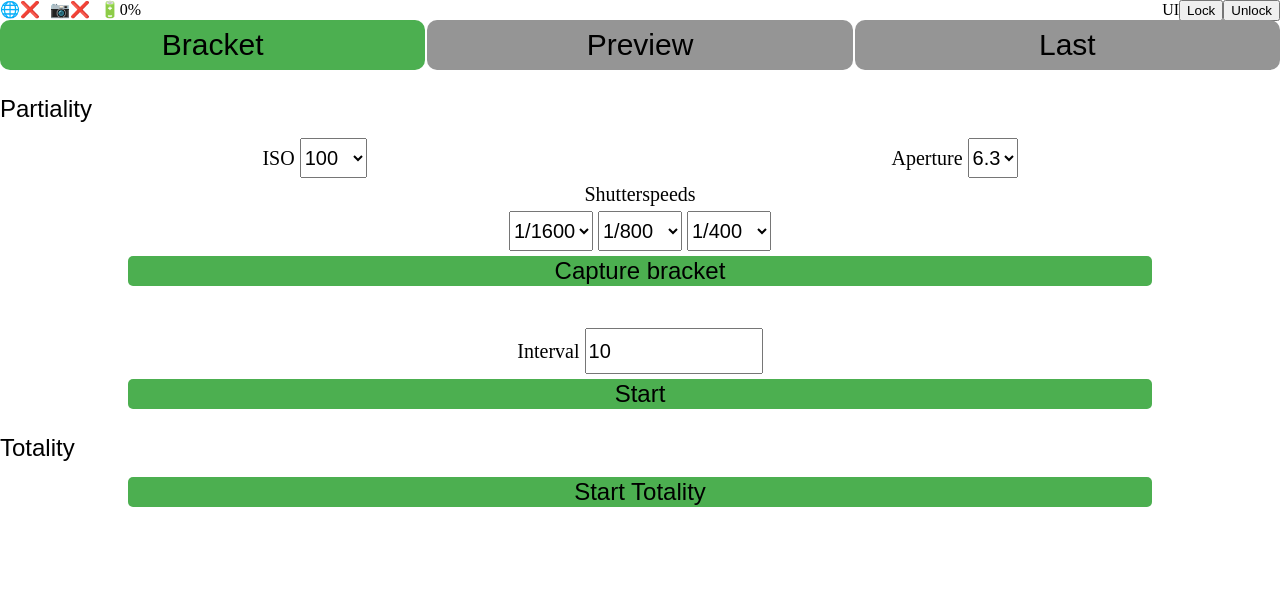
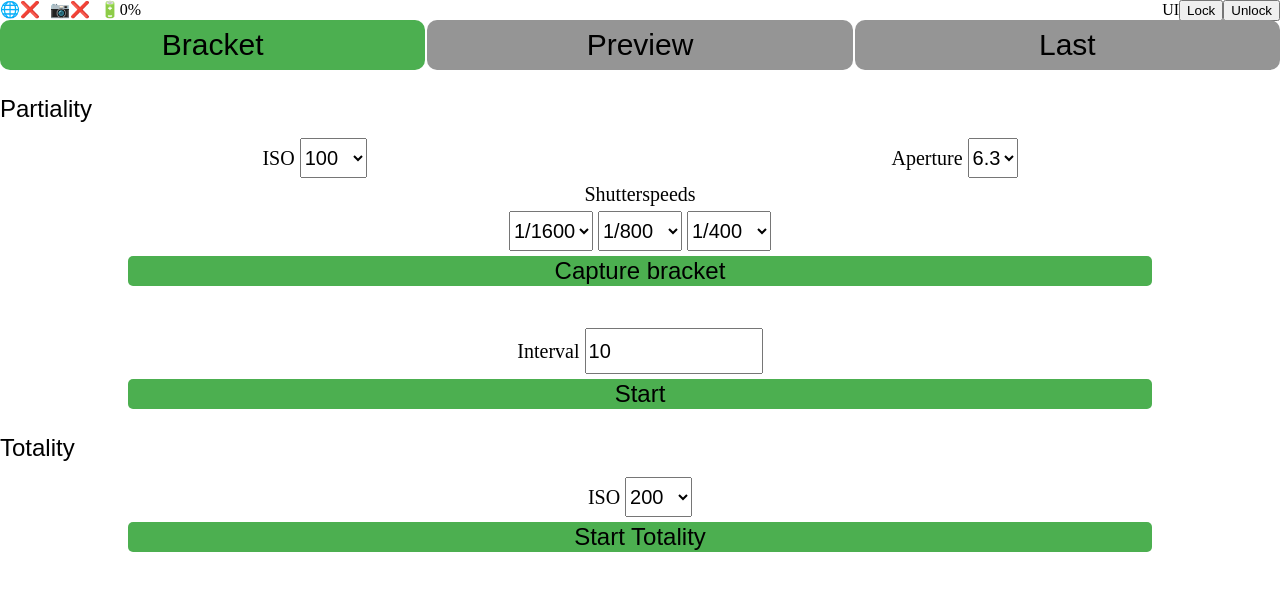
Before and after one commit to Hoog3059/EclipseComputer, a Vue app in the folder client/: page / in a window 1280 px wide. Shown: the top 590 px of the page. Built offline with nearby package versions, Linux system fonts and the light colour scheme; no server answers.

Commit message:
totality bracket iso now adjustable

```diff
--- a/client/src/App.vue
+++ b/client/src/App.vue
@@ -118,6 +118,7 @@ const intervallometer_running = ref(false);
 const intervallometer_interval = ref(10);
 
 const totality_bracket_running = ref(false);
+const totality_bracket_iso = ref("200");
 
 async function fetchStatus() {
   try {
@@ -152,12 +153,17 @@ async function fetchStatus() {
     // intervallometer_interval.value = data.intervallometer_interval;
 
     totality_bracket_running.value = data.totality_bracket_running;
+    totality_bracket_iso.value = data.totality_bracket_iso;
   } catch (error) {
     server_connected.value = false;
     console.error('Error fetching camera status:', error);
   }
 }
 setInterval(fetchStatus, 1000);
+
+async function totalityBracketSettingChanged() {
+  await fetch(`${api_url}/camera/totality_bracket?iso=${totality_bracket_iso.value}`);
+}
 
 async function bracketSettingChanged() {
   await fetch(`${api_url}/camera/partiality_bracket?iso=${partiality_bracket_iso.value}&aperture=${partiality_bracket_aperture.value}&shutterspeed_1=${partiality_bracket_shutterspeed_1.value}&shutterspeed_2=${partiality_bracket_shutterspeed_2.value}&shutterspeed_3=${partiality_bracket_shutterspeed_3.value}`);
@@ -274,7 +280,8 @@ function refreshLastCapture() {
           <label>Shutterspeeds</label>
         </div>
         <div class="row space-around labelled-dropdown-box">
-          <select :disabled="partiality_bracket_running" v-model="partiality_bracket_shutterspeed_1" @change="bracketSettingChanged">
+          <select :disabled="partiality_bracket_running" v-model="partiality_bracket_shutterspeed_1"
+            @change="bracketSettingChanged">
             <option value="30">30</option>
             <option value="25">25</option>
             <option value="20">20</option>
@@ -328,7 +335,8 @@ function refreshLastCapture() {
             <option value="1/3200">1/3200</option>
             <option value="1/4000">1/4000</option>
           </select>
-          <select :disabled="partiality_bracket_running" v-model="partiality_bracket_shutterspeed_2" @change="bracketSettingChanged">
+          <select :disabled="partiality_bracket_running" v-model="partiality_bracket_shutterspeed_2"
+            @change="bracketSettingChanged">
             <option value="30">30</option>
             <option value="25">25</option>
             <option value="20">20</option>
@@ -382,7 +390,8 @@ function refreshLastCapture() {
             <option value="1/3200">1/3200</option>
             <option value="1/4000">1/4000</option>
           </select>
-          <select :disabled="partiality_bracket_running" v-model="partiality_bracket_shutterspeed_3" @change="bracketSettingChanged">
+          <select :disabled="partiality_bracket_running" v-model="partiality_bracket_shutterspeed_3"
+            @change="bracketSettingChanged">
             <option value="30">30</option>
             <option value="25">25</option>
             <option value="20">20</option>
@@ -459,6 +468,21 @@ function refreshLastCapture() {
 
       <section class="vertical-gaps">
         <h1>Totality</h1>
+        <div class="row space-around">
+          <div class="labelled-dropdown-box">
+            <label>ISO</label>
+            <select :disabled="totality_bracket_running" v-model="totality_bracket_iso"
+              @change="totalityBracketSettingChanged">
+              <option value="100">100</option>
+              <option value="200">200</option>
+              <option value="400">400</option>
+              <option value="800">800</option>
+              <option value="1600">1600</option>
+              <option value="3200">3200</option>
+              <option value="6400">6400</option>
+            </select>
+          </div>
+        </div>
         <div class="row">
           <button class="big-action-button" v-if="!totality_bracket_running" @click="startTotalityBracket">Start
             Totality</button>
@@ -472,7 +496,7 @@ function refreshLastCapture() {
     <!-- Preview mode -->
     <main v-show="uiMode === 'preview'">
       <section id="preview-viewport">
-        <img id="preview-content" :src="api_url + '/preview_feed'" width="1056" height="704"/>
+        <img id="preview-content" :src="api_url + '/preview_feed'" width="1056" height="704" />
       </section>
       <div class="focus-button-container">
         <button :disabled="!focus_enabled" class="focus-button"
```
Also changed, not shown: 2 other files (tests, documents, lock files or other folders).
